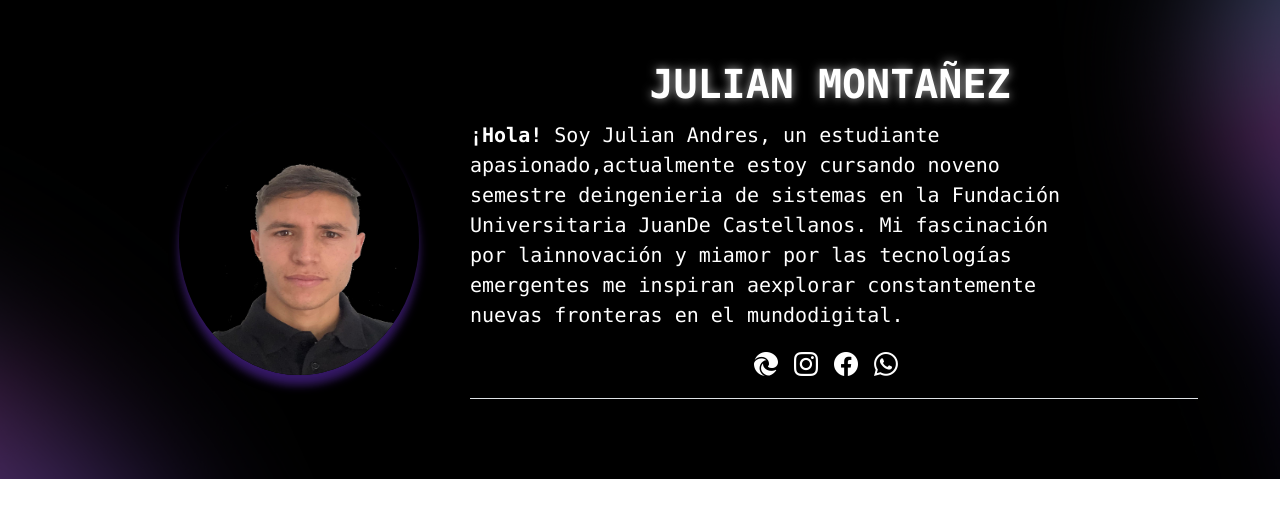
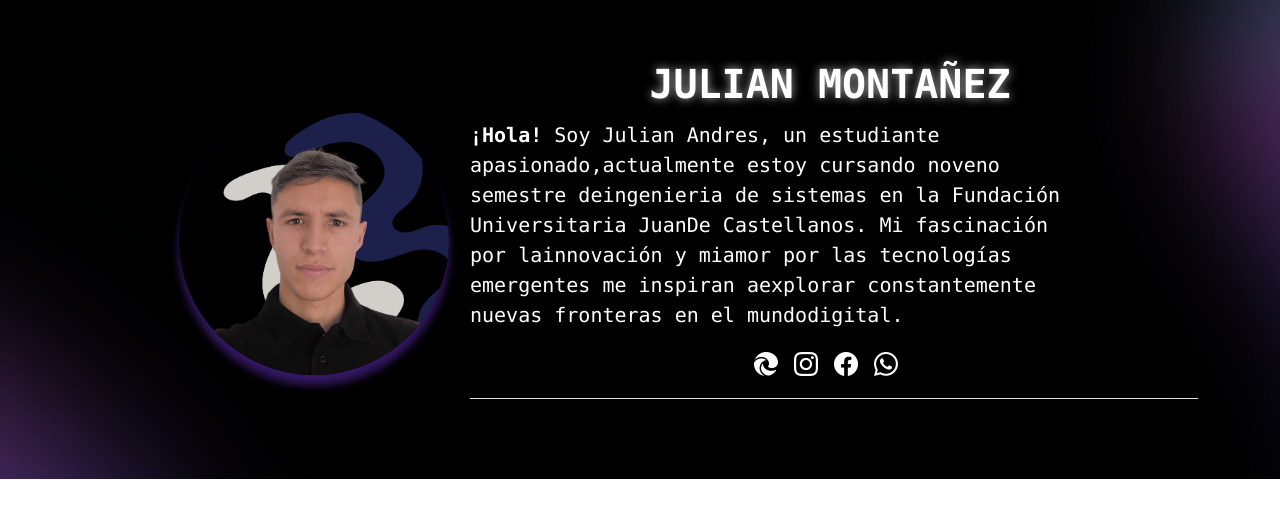
Before and after one commit to Andres12345-debug/Portafolio, an Angular app: page /inicio in a window 1280 px wide. Shown: the top 518 px of the page. Built offline with nearby package versions, Linux system fonts and the light colour scheme.

Commit message:
Se agrega nueva foto

```diff
--- a/src/app/components/contenedor/inicio/inicio.component.html
+++ b/src/app/components/contenedor/inicio/inicio.component.html
@@ -3,8 +3,8 @@
     <div class="row align-items-center g-lg-5 py-5">
       <div class="col-md-10 mx-auto col-lg-2 text-center text-lg-start">
         <img
-          src="../../../../assets/img/jamp.png"
-          width="240"
+          src="../../../../assets/img/julianMontanez.png"
+          width="270"
           height="270"
           class="bd-placeholder-img rounded-circle redondoFoto"
         />
```
Also changed, not shown: src/assets/img/julianMontanez.png (added).
